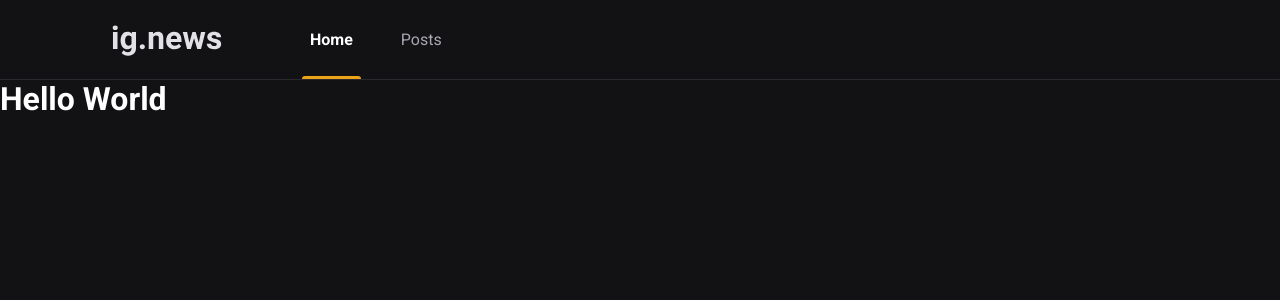
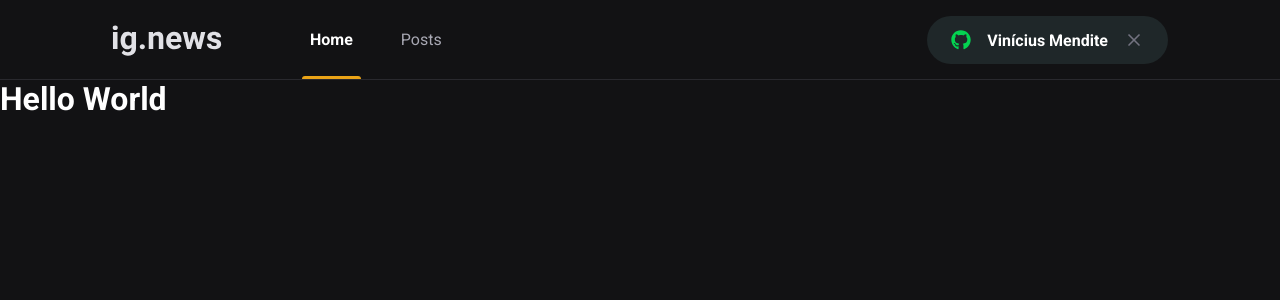
Before and after one commit to viniciusmendite/ignite-ignews, a Next.js app: page / in a window 1280 px wide. Shown: the top 300 px of the page. Built offline with nearby package versions, Linux system fonts and the light colour scheme.

Commit message:
component signInButton

```diff
--- a/package.json
+++ b/package.json
@@ -11,6 +11,7 @@
     "next": "10.1.3",
     "react": "17.0.2",
     "react-dom": "17.0.2",
+    "react-icons": "^4.2.0",
     "sass": "^1.32.8"
   },
   "devDependencies": {
--- a/src/components/Header/index.tsx
+++ b/src/components/Header/index.tsx
@@ -1,3 +1,4 @@
+import { SignInButton } from '../SignInButton';
 import styles from './styles.module.scss';
 
 export function Header() {
@@ -9,6 +10,8 @@
           <a className={styles.active}>Home</a>
           <a>Posts</a>
         </nav>
+
+        <SignInButton />
       </div>
     </header>
   );
--- a/src/components/Header/styles.module.scss
+++ b/src/components/Header/styles.module.scss
@@ -51,4 +51,8 @@
       }
     }
   }
+
+  button {
+    margin-left: auto;
+  }
 }
--- /dev/null
+++ b/src/components/SignInButton/index.tsx
@@ -0,0 +1,21 @@
+import { FaGithub } from 'react-icons/fa';
+import { FiX } from 'react-icons/fi';
+
+import styles from './styles.module.scss';
+
+export function SignInButton() {
+  const isUserLoggedIn = true;
+
+  return isUserLoggedIn ? (
+    <button className={styles.signInButton} type="button">
+      <FaGithub color="#04d351" />
+      Vinícius Mendite
+      <FiX color="#737380" className={styles.closeIcon} />
+    </button>
+  ) : (
+    <button className={styles.signInButton} type="button">
+      <FaGithub color="#eba417" />
+      Sign in with Github
+    </button>
+  )
+}
--- /dev/null
+++ b/src/components/SignInButton/styles.module.scss
@@ -0,0 +1,33 @@
+.signInButton {
+  height: 3rem;
+  border-radius: 3rem;
+  background: var(--gray-850);
+  border: 0;
+  padding: 0 1.5rem;
+
+  display: flex;
+  align-items: center;
+  justify-content: center;
+
+  color: var(--white);
+  font-weight: 700;
+
+  transition: filter 0.2s;
+
+  svg {
+    width: 20px;
+    height: 20px;
+  }
+
+  svg:first-child {
+    margin-right: 1rem;
+  }
+
+  svg.closeIcon {
+    margin-left: 1rem;
+  }
+
+  &:hover {
+    filter: brightness(0.8);
+  }
+}
--- a/src/styles/global.scss
+++ b/src/styles/global.scss
@@ -10,6 +10,7 @@
   --gray-100: #e1e1e6;
   --gray-300: #a8a8b3;
   --gray-800: #29292e;
+  --gray-850: #1f2729;
   --gray-900: #121214;
 
   --cyan-500: #61dafb;
```
Also changed, not shown: 1 other file (tests, documents, lock files or other folders).
